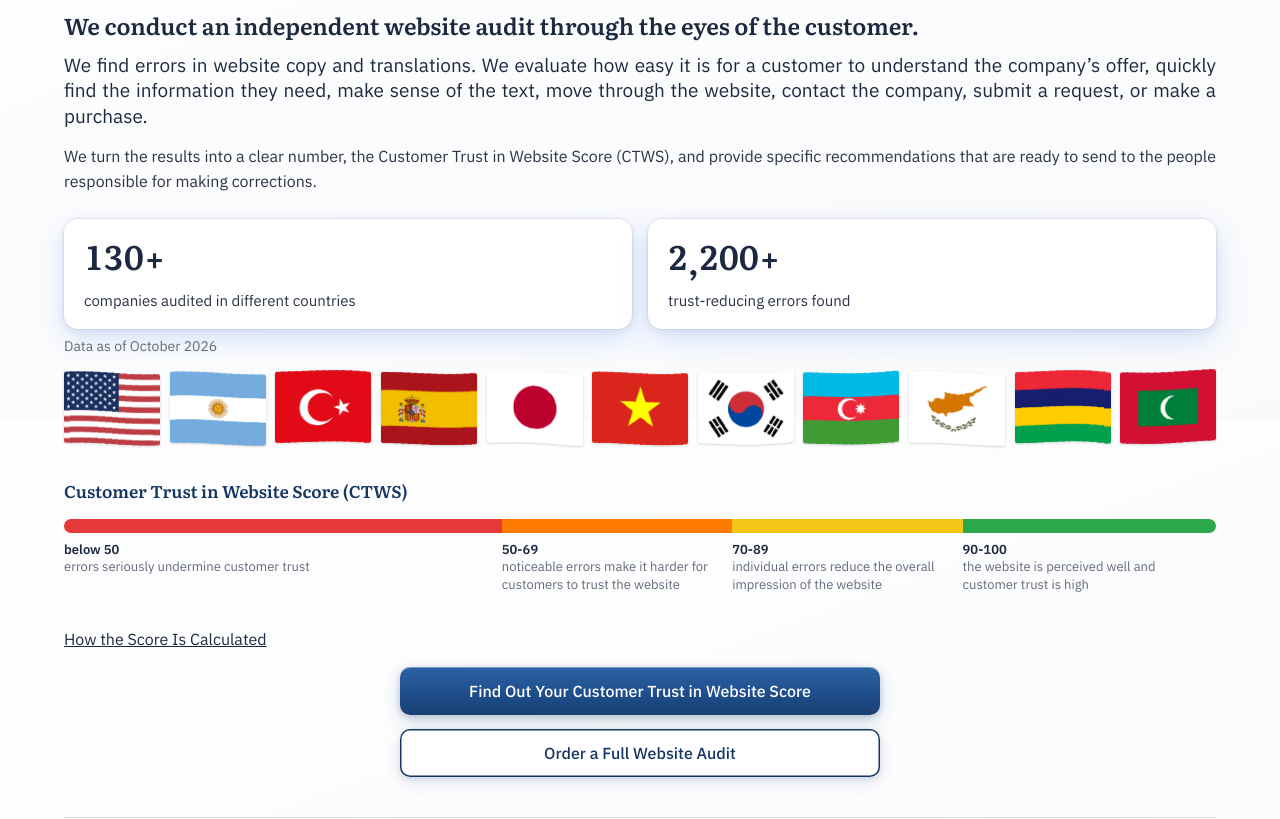
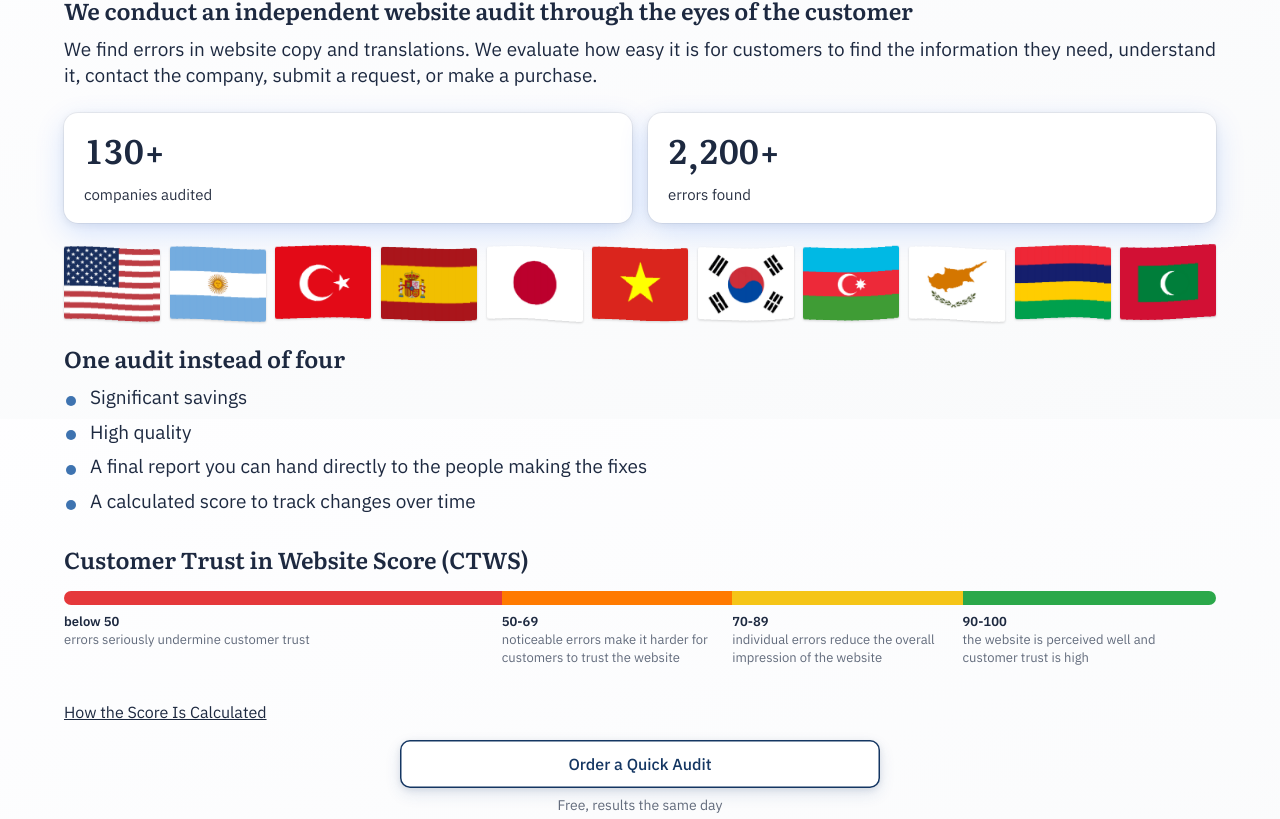
Before and after one commit to dm100usa-oss/epg-global-one, a Next.js app: page /en in a window 1280 px wide. Shown: the part 381-1200 px from the top of the page. Built offline with nearby package versions, Linux system fonts and the light colour scheme.

Commit message:
Add files via upload

```diff
--- a/public/js/site.js
+++ b/public/js/site.js
@@ -147,7 +147,7 @@ if(f){f.addEventListener('submit',function(e){
         setTimeout(go,2500);
         return;
       }
-      epgSend(f,'full',show);
+      epgSend(f,f.getAttribute('data-kind')||'full',show);
     });
   });
 })();
--- a/src/app/(en)/layout.tsx
+++ b/src/app/(en)/layout.tsx
@@ -20,7 +20,7 @@ export default function RootLayout({ children }: { children: React.ReactNode })
         <link rel="preconnect" href="https://fonts.gstatic.com" crossOrigin="" />
         <link
           rel="stylesheet"
-          href="https://fonts.googleapis.com/css2?family=Literata:opsz,wght@7..72,500;7..72,600&family=IBM+Plex+Sans:wght@400;500;600&display=swap"
+          href="https://fonts.googleapis.com/css2?family=Literata:opsz,wght@7..72,500;7..72,600&family=IBM+Plex+Sans:wght@400;500;600&family=Lora:ital,wght@1,400&display=swap"
         />
       </head>
       <body>{children}</body>
--- a/src/app/(es)/layout.tsx
+++ b/src/app/(es)/layout.tsx
@@ -20,7 +20,7 @@ export default function RootLayout({ children }: { children: React.ReactNode })
         <link rel="preconnect" href="https://fonts.gstatic.com" crossOrigin="" />
         <link
           rel="stylesheet"
-          href="https://fonts.googleapis.com/css2?family=Literata:opsz,wght@7..72,500;7..72,600&family=IBM+Plex+Sans:wght@400;500;600&display=swap"
+          href="https://fonts.googleapis.com/css2?family=Literata:opsz,wght@7..72,500;7..72,600&family=IBM+Plex+Sans:wght@400;500;600&family=Lora:ital,wght@1,400&display=swap"
         />
       </head>
       <body>{children}</body>
--- a/src/app/(ru)/layout.tsx
+++ b/src/app/(ru)/layout.tsx
@@ -20,7 +20,7 @@ export default function RootLayout({ children }: { children: React.ReactNode })
         <link rel="preconnect" href="https://fonts.gstatic.com" crossOrigin="" />
         <link
           rel="stylesheet"
-          href="https://fonts.googleapis.com/css2?family=Literata:opsz,wght@7..72,500;7..72,600&family=IBM+Plex+Sans:wght@400;500;600&display=swap"
+          href="https://fonts.googleapis.com/css2?family=Literata:opsz,wght@7..72,500;7..72,600&family=IBM+Plex+Sans:wght@400;500;600&family=Lora:ital,wght@1,400&display=swap"
         />
       </head>
       <body>{children}</body>
--- a/src/app/api/zayavka/route.ts
+++ b/src/app/api/zayavka/route.ts
@@ -6,6 +6,7 @@
 const KINDS: Record<string, string> = {
   request: "Заявка на проверку сайта",
   full: "Заявка на полную проверку",
+  quick: "Заявка на быструю бесплатную проверку",
   partner: "Заявка веб-агентства (партнер)",
   pilot: "Пилот: клиент перешел к оплате 180 $ (проверьте оплату в Stripe)",
 };
--- a/src/app/globals.css
+++ b/src/app/globals.css
@@ -39,7 +39,7 @@ section{scroll-margin-top:56px}
 /* первый экран */
 .hero{padding:56px 0 40px}
 .rating-label{font-family:Literata,Georgia,serif;font-size:19px;color:var(--ink);margin:0 0 14px}
-.hero h1{font-size:clamp(30px,5vw,44px);max-width:16em;letter-spacing:-.01em}
+.hero h1{font-size:clamp(30px,5vw,44px);max-width:none;letter-spacing:-.01em}
 .motto{color:var(--muted);font-size:15px;margin:10px 0 28px}
 .namerow{display:flex;align-items:center;justify-content:space-between;gap:24px;margin:0 0 28px}
 .lead{font-size:22px;line-height:1.35;color:var(--ink);margin:0 0 14px}
@@ -405,3 +405,48 @@ form{max-width:none}
   body .pg-doc .doc-sec h2{font-size:20px}
   body .pg-rating .calc{font-size:18px}
 }
+
+.top{grid-template-columns:auto auto 1fr auto}
+.wrap .top p.q{text-align:left;margin:0 0 0 20px;padding-left:20px;border-left:2px solid var(--logo);font-family:Lora,Georgia,serif;font-style:italic;font-size:20px;line-height:1.4;color:var(--ink);max-width:24em}
+@media (max-width:620px){.top{grid-template-columns:auto 1fr auto}.wrap .top p.q{grid-column:1/-1;grid-row:2;margin:6px 0 0;padding:10px 0 0;border-left:0;border-top:1px solid var(--line);font-size:18px;max-width:none}}
+
+@media (max-width:620px){.hero h1{font-size:min(calc(5vw + 2px),23px);letter-spacing:-.02em;margin-left:-10px;margin-right:-10px;text-align:center;text-wrap:balance}.hero .hero-sub{font-size:min(calc(4.6vw + 1px),20px);text-align:center !important;text-wrap:balance}}
+@media (max-width:620px){.hero .motto{font-size:calc(3.2vw + 1px);text-align:center;margin-left:-12px;margin-right:-12px}}
+
+.hero p.after-flags{font-family:Literata,Georgia,serif;font-weight:600;font-size:23px;line-height:1.35;color:var(--ink);text-align:left !important;margin:4px 0 0}
+@media (max-width:620px){.hero p.after-flags{font-size:19px}}
+
+.scale p.usp{font-family:Literata,Georgia,serif;font-weight:600;font-size:23px;line-height:1.35;color:var(--ink);text-align:left !important;margin:0 0 6px}
+@media (max-width:620px){.scale p.usp{font-size:19px}}
+.hero p.after-flags + .scale{margin-top:22px}
+
+.scale p.usp{font-size:18px;margin:0 0 4px}
+.scale p.scale-t{font-family:Literata,Georgia,serif;font-weight:600;font-size:27px;line-height:1.25;color:var(--ink);margin:0 0 16px}
+@media (max-width:620px){.scale p.usp{font-size:16px}.scale p.scale-t{font-size:22px}}
+
+.scale p.scale-t{font-size:23px;line-height:1.35}
+@media (max-width:620px){.hero p.after-flags,.scale p.scale-t{font-size:min(calc((100vw - 48px) / 18.4),19px)}html[lang="ru"] .scale p.scale-t{white-space:nowrap}}
+
+.stats + .countries{margin-top:24px}
+
+.hero p.usp-top{font-family:Literata,Georgia,serif;font-weight:600;font-size:18px;color:var(--ink);text-align:left !important;margin:0 0 4px}
+@media (max-width:620px){.hero p.usp-top{font-size:16px}}
+
+.hero p.usp-top{font-size:23px;line-height:1.35}
+@media (max-width:620px){.hero p.usp-top{font-size:min(calc((100vw - 48px) / 18.4),19px)}}
+
+.hero p.usp-top{font-size:24px}
+@media (max-width:620px){.hero p.usp-top{font-size:min(calc((100vw - 48px) / 18.4 + 1px),20px)}}
+
+.hero p.usp-top{font-size:25px}
+@media (max-width:620px){.hero p.usp-top{font-size:min(calc((100vw - 48px) / 18.4 + 2px),21px)}}
+
+.hero ul.benefits{list-style:none;margin:10px 0 0;padding:0;display:grid;gap:8px}
+.hero ul.benefits li{position:relative;padding-left:26px;font-size:19px;line-height:1.4;color:var(--ink)}
+.hero ul.benefits li::before{content:"";position:absolute;left:2px;top:.62em;width:10px;height:10px;border-radius:50%;background:var(--logo)}
+@media (max-width:620px){.hero ul.benefits li{font-size:17px;padding-left:22px}.hero ul.benefits li::before{width:8px;height:8px}}
+.hero ul.benefits + .scale{margin-top:30px}
+
+.cta2 .cta-item{display:flex;flex-direction:column;align-items:center;gap:6px}
+.cta2 .cta-note{margin:0 !important;font-size:14px;color:var(--muted);text-align:center !important}
+@media (max-width:620px){.cta2 .cta-item{align-items:stretch}}
--- a/src/content/en/home.html
+++ b/src/content/en/home.html
@@ -2,6 +2,7 @@
 <header class="top">
 <svg aria-hidden="true" class="logo" viewBox="0 0 100 100"><path d="M 7.5 33 A 46 46 0 0 1 92.5 33" fill="none" stroke="currentColor" stroke-width="3.2"></path><path d="M 7.5 67 A 46 46 0 0 0 92.5 67" fill="none" stroke="currentColor" stroke-width="3.2"></path><text fill="currentColor" font-size="17" font-weight="600" letter-spacing="1" text-anchor="middle" x="50" y="31">EPG</text><text fill="currentColor" font-size="24" font-weight="600" text-anchor="middle" x="50" y="58">GLOBAL</text><text fill="currentColor" font-size="17" font-weight="600" letter-spacing="1" text-anchor="middle" x="50" y="79">ONE</text></svg>
 <a class="brand" href="#">EPG Global ONE<small>Expert Perception Group</small></a>
+<p class="q">Would you trust your health to a doctor or your money to a financial advisor if the sign on their office door had errors?</p>
 <nav aria-label="Language" class="lang"><span>EN</span><a href="/es" lang="es">ES</a><a href="/ru" lang="ru">RU</a></nav>
 </header>
 <nav aria-label="Sections" class="menu">
@@ -13,14 +14,12 @@
 </nav>
 <div class="hero">
 <h1>Helping Companies Stop Losing Customers Because of Website Errors</h1><p class="motto">Audit · Score · Recommend · Support</p>
-<p class="hero-sub">We conduct an independent website audit through the eyes of the customer.</p>
-<p class="lead">We find errors in website copy and translations. We evaluate how easy it is for a customer to understand the company’s offer, quickly find the information they need, make sense of the text, move through the website, contact the company, submit a request, or make a purchase.</p>
-<p>We turn the results into a clear number, the Customer Trust in Website Score (CTWS), and provide specific recommendations that are ready to send to the people responsible for making corrections.</p>
+<p class="hero-sub">We conduct an independent website audit through the eyes of the customer</p>
+<p class="lead">We find errors in website copy and translations. We evaluate how easy it is for customers to find the information they need, understand it, contact the company, submit a request, or make a purchase.</p>
 <div aria-label="Our data" class="stats">
-<div><b>130+</b><span>companies audited in different countries</span></div>
-<div><b>2,200+</b><span>trust-reducing errors found</span></div>
+<div><b>130+</b><span>companies audited</span></div>
+<div><b>2,200+</b><span>errors found</span></div>
 </div>
-<p class="stats-note">Data as of October 2026</p>
 <div class="countries">
 <ul>
 <li title="United States"><img alt="United States" height="30" src="/images/flags/usa.png" width="40"/></li>
@@ -36,6 +35,13 @@
 <li title="Maldives"><img alt="Maldives" height="30" src="/images/flags/maldives.png" width="40"/></li>
 </ul>
 </div>
+<p class="after-flags">One audit instead of four</p>
+<ul class="benefits">
+<li>Significant savings</li>
+<li>High quality</li>
+<li>A final report you can hand directly to the people making the fixes</li>
+<li>A calculated score to track changes over time</li>
+</ul>
 <div aria-label="Score scale from 0 to 100" class="scale" id="reiting">
 <p class="scale-t">Customer Trust in Website Score (CTWS)</p>
 <div class="bar"><i></i><i></i><i></i><i></i></div>
@@ -48,8 +54,8 @@
 </div>
 <p class="scale-more"><a href="/en/trust-score">How the Score Is Calculated</a></p>
 <div class="cta2">
-<button class="btn" data-open="dlg-pilot" type="button">Find Out Your Customer Trust in Website Score</button>
-<button class="btn btn2" data-open="dlg-full" type="button">Order a Full Website Audit</button>
+<div class="cta-item"><button class="btn btn2" data-open="dlg-quick" type="button">Order a Quick Audit</button><p class="cta-note">Free, results the same day</p></div>
+<div class="cta-item"><button class="btn" data-open="dlg-pilot" type="button">Order a Pilot Audit</button><p class="cta-note">5 key pages and a trust score</p></div>
 </div>
 </div>
 <section aria-label="About" id="o-kompanii">
@@ -103,8 +109,8 @@
 <div><h3>Web Agencies</h3><p>We audit the Russian versions of the websites you build for clients, before delivery and after launch. Working with us is easier and less expensive than keeping a separate specialist on staff. <a href="/en/partners">Partner Terms</a></p></div>
 </div>
 <div class="cta2 cta-mid">
-<button class="btn" data-open="dlg-pilot" type="button">Find Out Your Customer Trust in Website Score</button>
-<button class="btn btn2" data-open="dlg-full" type="button">Order a Full Website Audit</button>
+<div class="cta-item"><button class="btn btn2" data-open="dlg-quick" type="button">Order a Quick Audit</button><p class="cta-note">Free, results the same day</p></div>
+<div class="cta-item"><button class="btn" data-open="dlg-pilot" type="button">Order a Pilot Audit</button><p class="cta-note">5 key pages and a trust score</p></div>
 </div>
 </section>
 <section aria-labelledby="obr-h" id="obrazcy">
@@ -213,6 +219,19 @@
 </form>
 <p class="ok" role="status">Opening the payment page. If it does not open, please email us at epg.global.one@gmail.com.</p>
 </dialog>
+<dialog aria-labelledby="dq-h" class="dlg" id="dlg-quick">
+<button aria-label="Close" class="x" type="button">×</button>
+<h3 id="dq-h">Quick Website Audit</h3>
+<p>Free, results the same day.</p>
+<form data-kind="quick" novalidate="">
+<label>Website address<input name="site" placeholder="https://" required="" type="url"/></label>
+<label>Work email<input name="email" required="" type="email"/></label>
+<label>Name and title<input name="name" required="" type="text"/></label>
+<div><button class="btn" type="submit">Submit Request</button></div>
+<p class="consent">By submitting a request, you agree to the <a href="/en/privacy">Privacy Policy</a>.</p>
+</form>
+<p class="ok" role="status">Your request has been received. We will send you the results the same day.</p>
+</dialog>
 <dialog aria-labelledby="df-h" class="dlg" id="dlg-full">
 <button aria-label="Close" class="x" type="button">×</button>
 <h3 id="df-h">Full Website Audit</h3>
```
Also changed, not shown: src/content/es/home.html (+30 -11 lines), src/content/ru/home.html (+30 -11 lines).
